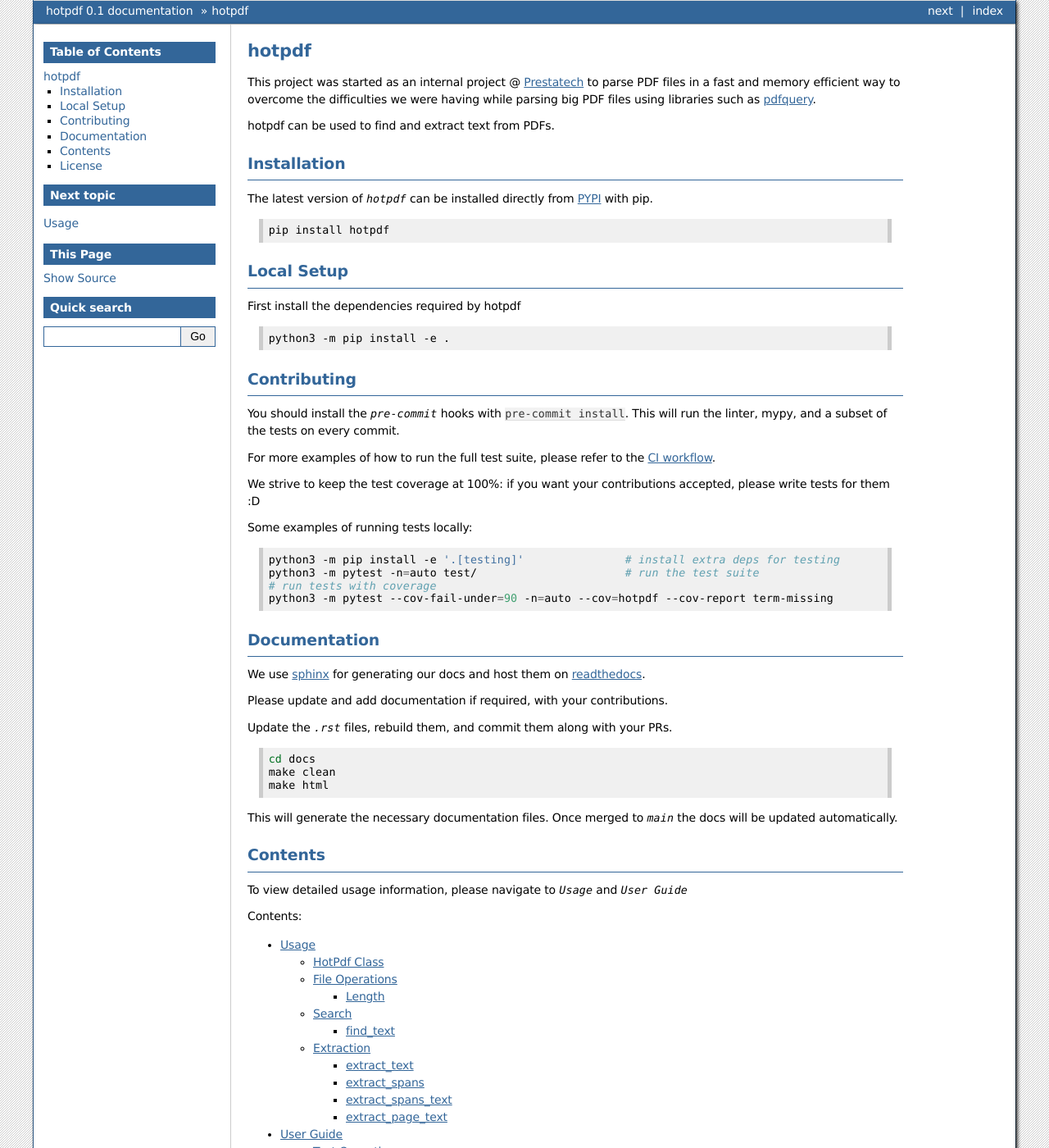
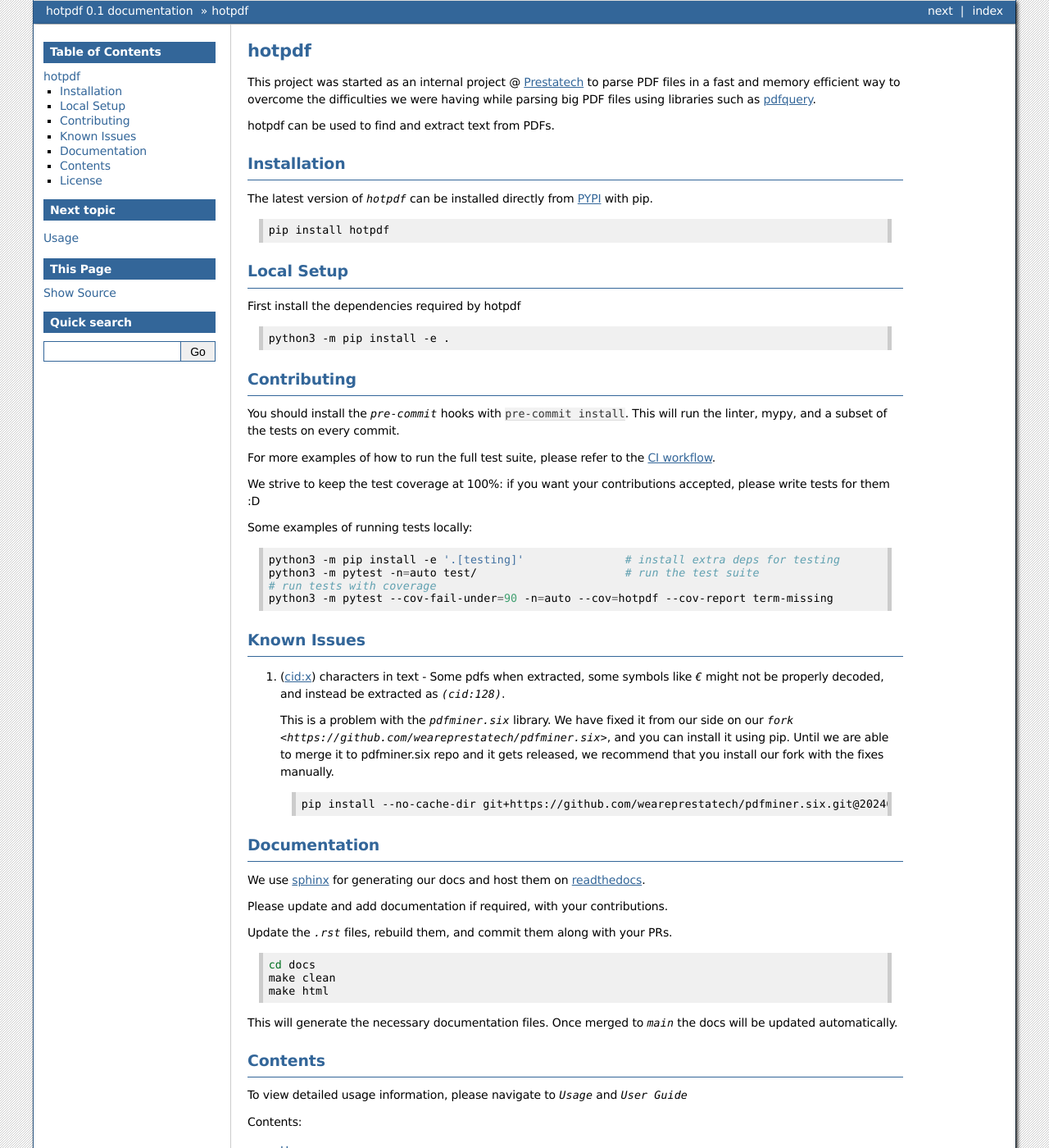
Before and after one commit to weareprestatech/hotpdf, a Sphinx documentation site: the page built from docs/source/index.rst, in a window 1280 px wide and 1400 px high. Shown: the whole window at 82% size. Built offline with Sphinx 7.4.7, drawn with Linux system fonts in a browser that asks for light colours.

```diff
--- a/docs/source/index.rst
+++ b/docs/source/index.rst
@@ -46,6 +46,18 @@ Some examples of running tests locally:
    python3 -m pytest --cov-fail-under=90 -n=auto --cov=hotpdf --cov-report term-missing
 
 
+Known Issues
+--------------
+
+1. (cid:x) characters in text - Some pdfs when extracted, some symbols like `€` might not be properly decoded, and instead be extracted as `(cid:128)`.
+
+   This is a problem with the `pdfminer.six` library. We have fixed it from our side on our `fork <https://github.com/weareprestatech/pdfminer.six>`, and you can install it using pip. Until we are able to merge it to pdfminer.six repo and it gets released, we recommend that you install our fork with the fixes manually.
+
+   .. code-block:: bash
+
+      pip install --no-cache-dir git+https://github.com/weareprestatech/pdfminer.six.git@20240222#egg=pdfminer-six
+
+
 
 Documentation
 --------------
```
Also changed, not shown: README.md (+12 -0 lines).
